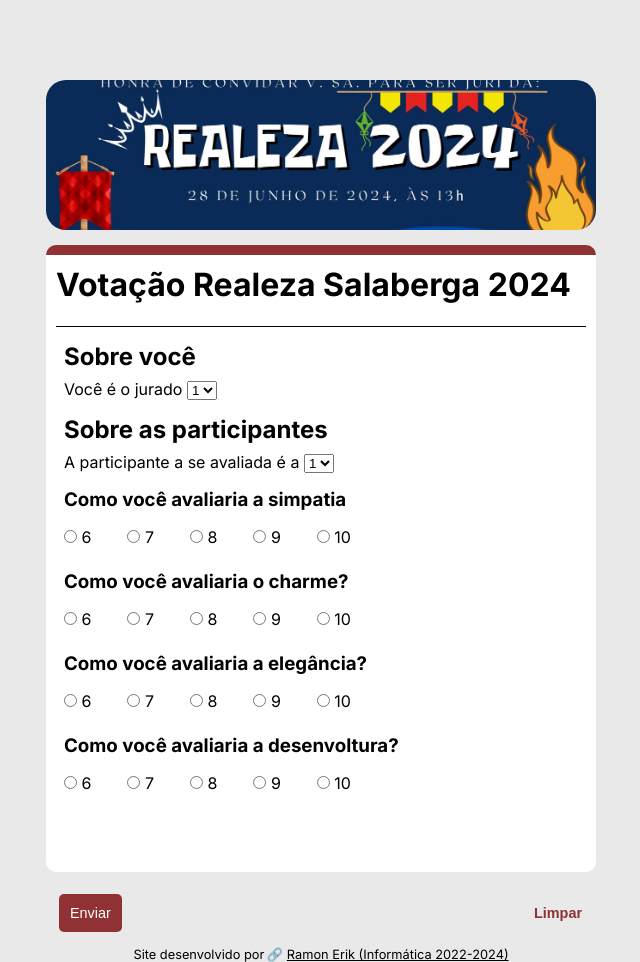
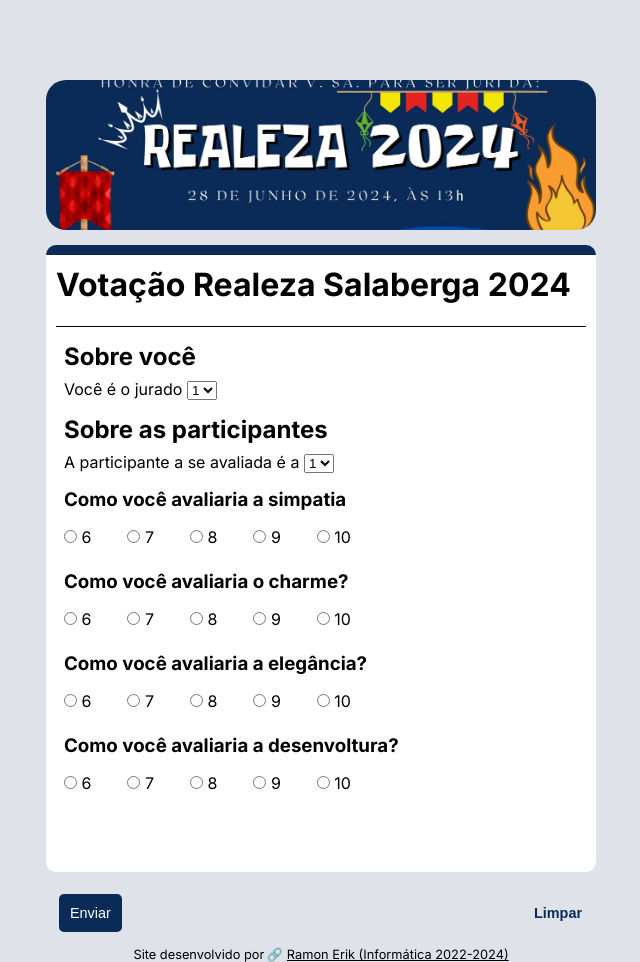
Before and after one commit to Ramon-Erik/realeza-eeep, a PHP site: page / in a window 1280 px wide. Shown: the whole page, without its empty margins (319-959 px from the left). Run offline with PHP 8.4, Linux system fonts and the light colour scheme.

Commit message:
utilização de variáveis para cor

```diff
--- a/view/css/style.css
+++ b/view/css/style.css
@@ -1,7 +1,13 @@
 @import url('https://fonts.googleapis.com/css2?family=Inter:wght@100;200;300;400;500;600;700;800;900&display=swap');
 
 :root {
-    --cor-bg-btn-modal: #0084ff;
+    --cor-bg-btn-modal: #0a2b58;
+    --cor-tr-rei-rainha: #fdeda8;
+    --cor-bg-body: #0a2b5821;
+    --cor-main: #0a2b58;
+    --cor-tr-principe-princesa: #fef8dc;
+    --cor-tr-zebrada: #c1c1c178;
+    --cor-tr-terceiro-terceira: #c1c1c178;
 }
 
 * {
@@ -13,7 +19,7 @@
 body {
     padding: 0 20px;
     font-family: 'Inter', sans-serif;
-    background-color: #e9e9e9;
+    background-color: var(--cor-bg-body);
 }
 
 button, input[type=submit], input[type=reset] {
@@ -35,7 +41,7 @@ main {
     margin: 15px auto 75px auto;
     max-width: 550px;
     padding: 10px;
-    border-top: 10px solid #903234;
+    border-top: 10px solid var(--cor-main);
     border-radius: 10px;
     background-color: white;
 }
@@ -55,7 +61,7 @@ main a.voltar {
     padding: 5px;
     border: 1px solid gray;
     border-radius: 10px;
-    background: #903234;
+    background: var(--cor-main);
     text-decoration: none;
     color: white;
 }
@@ -74,7 +80,7 @@ main div.container-tabela {
 }
 
 main table.tabela-jurado tbody tr:nth-child(odd) {
-    background: #c1c1c178;
+    background: var(--cor-tr-zebrada);
 }
 
 main table {
@@ -99,18 +105,21 @@ main table caption {
 
 main table tr.rei,
 main table tr.rainha {
-    background: #fdeda8;
+    background: var(--cor-tr-rei-rainha);
 }
 
+main caption .aviso {
+    font-size: 1rem;
+}
 
 main table tr.principe,
 main table tr.princesa {
-    background: #fef8dc;
+    background: var(--cor-tr-principe-princesa);
 }
 
 main table tr.terceiro,
 main table tr.terceira {
-    background: #c1c1c178;
+    background: var(--cor-tr-terceiro-terceira);
 }
 
 main table td:not(:last-child) {
@@ -172,13 +181,13 @@ form .btn {
 
 form .enviar {
     padding: 10px;
-    background-color: #903234;
+    background-color: var(--cor-main);
     color: white;
 }
 
 form .limpar {
     font-weight: bold;
-    color: #903234;
+    color: var(--cor-main);
 }
 
 dialog,
```
